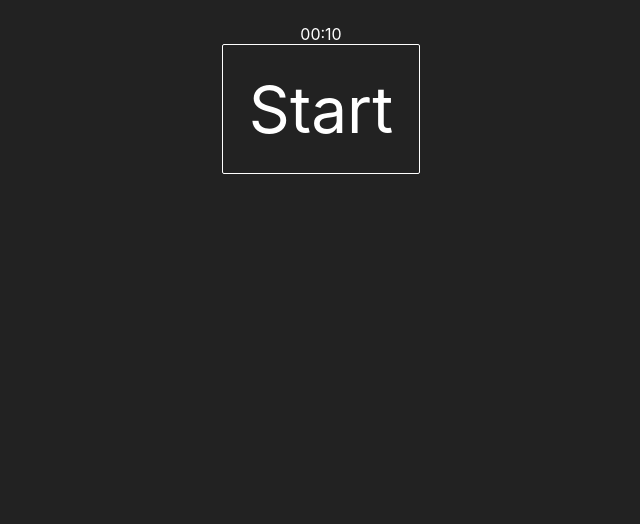
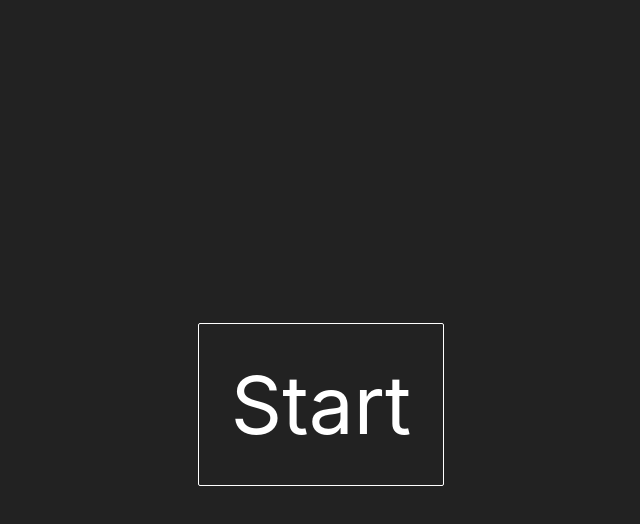
Before and after one commit to Tsuyoshi84/fancy-stop-watch, a Svelte app: page / in a window 1280 px wide. Shown: the top 524 px of the page, without its empty margins (319-959 px from the left). Built offline with nearby package versions, Linux system fonts and the light colour scheme.

Commit message:
Change layout

```diff
--- a/src/App.svelte
+++ b/src/App.svelte
@@ -2,10 +2,14 @@
   import Watch from "./Watch.svelte";
   import StartStopButton from "./StartStopButton.svelte";
 
-  let remainingTime = 10;
+  let remainingTime = 100;
   let timer = null;
 
   function startStopWatch() {
+    if (timer !== null) {
+      return;
+    }
+
     timer = setInterval(timerTicked, 1000);
   }
 
@@ -25,6 +29,7 @@
     padding: 1em;
     max-width: 240px;
     margin: 0 auto;
+    height: 100vh;
   }
 
   @media (min-width: 640px) {
@@ -32,9 +37,21 @@
       max-width: none;
     }
   }
+
+  section {
+    display: flex;
+    justify-content: center;
+    align-items: center;
+    height: 100%;
+  }
 </style>
 
 <main>
-  <Watch time={remainingTime} />
-  <StartStopButton on:start={startStopWatch} />
+  <section>
+    {#if timer !== null}
+      <Watch time={remainingTime} />
+    {:else}
+      <StartStopButton on:start={startStopWatch} />
+    {/if}
+  </section>
 </main>
--- /dev/null
+++ b/src/Number.svelte
@@ -0,0 +1,5 @@
+<script>
+  export let value = 0;
+</script>
+
+<span>{value}</span>
--- a/src/StartStopButton.svelte
+++ b/src/StartStopButton.svelte
@@ -15,9 +15,9 @@
     color: var(--color);
     background-color: #222;
     border: 1px solid var(--color);
-    font-size: 4em;
+    font-size: 5em;
 
-    transition: all 0.1s ease-in-out;
+    transition: all 0.2s ease-in-out;
   }
 
   button:hover {
--- a/src/Watch.svelte
+++ b/src/Watch.svelte
@@ -1,15 +1,22 @@
 <script>
+  import Number from "./Number.svelte";
+
   export let time = 0;
-  let timeLabel = "";
+
+  let sec1 = 0;
+  let sec2 = 0;
+  let min1 = 0;
+  let min2 = 0;
 
   $: {
     let min = Math.floor(time / 60);
     let sec = time % 60;
 
-    let minLabel = min < 10 ? `0${min}` : `${min}`;
-    let secLabel = sec < 10 ? `0${sec}` : `${sec}`;
+    sec2 = Math.floor(sec / 10);
+    sec1 = sec - sec2 * 10;
 
-    timeLabel = `${minLabel}:${secLabel}`;
+    min2 = Math.floor(min / 10);
+    min1 = min - min2 * 10;
   }
 </script>
 
@@ -17,4 +24,10 @@
 
 </style>
 
-<section>{timeLabel}</section>
+<div>
+  <Number value={min2} />
+  <Number value={min1} />
+  :
+  <Number value={sec2} />
+  <Number value={sec1} />
+</div>
```
